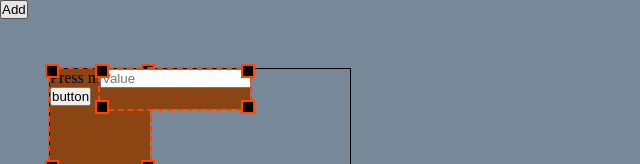
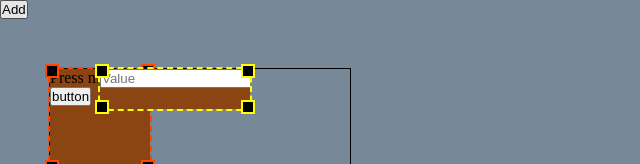
Before and after one commit to abesic-starke/sandbox, a Vue app: page /move-resize in a window 1280 px wide. Shown: the top 164 px of the page, without its empty margins (0-640 px from the left). Built offline with nearby package versions, Linux system fonts and the light colour scheme.

Commit message:
aspect ratio wip

```diff
--- a/src/views/MoveResize.vue
+++ b/src/views/MoveResize.vue
@@ -9,7 +9,12 @@
 
     <div
     v-for="(tile, ti) in tiles" :key="ti"
-    :class="['resizable', `tile-${ti}`, {enableBorder: resizeEnabled || dragEnabled}]"
+    :class="[
+      'resizable',
+      `tile-${ti}`,
+      {enableBorder: resizeEnabled || dragEnabled},
+      {tileSelected: curSelTileIndex == ti}
+    ]"
     :ref="`drag-${ti}`"
     @mousedown="startDrag($event, ti)"
     @click="selectTile(ti)"
@@ -32,7 +37,7 @@
         <div
           v-show="resizeEnabled"
           v-for="handle in handles" :key="handle"
-          :class="['resizer', handle]"
+          :class="['resizer', handle, {tileSelectedHandle: curSelTileIndex == ti}]"
           @mousedown="selectTile(ti); resizeHandleDown = true"
           @mouseup="selectTile(ti); resizeHandleDown = false; stopDrag()">
         </div>
@@ -248,7 +253,10 @@ export default {
               // resize with keeping the aspect ratio
               if (this.keepAspectRatio) {
                 const aspectRatio = this.tiles[this.curSelTileIndex].aspectRatio
-                return element.style.height = Math.round(width * aspectRatio) + 'px'
+
+                if (aspectRatio) {
+                  return element.style.height = Math.round(width * aspectRatio) + 'px'
+                }
               }
 
               // resize without keeping it
@@ -387,6 +395,14 @@ export default {
   outline: 2px dashed #FF4500;
 }
 
+.tileSelected {
+  outline-color: yellow !important;
+}
+
+.tileSelectedHandle {
+  border-color: yellow !important;
+}
+
 .readOnlyOverlay {
   background-color: rgba(255,0,0,.25);
 }
```
